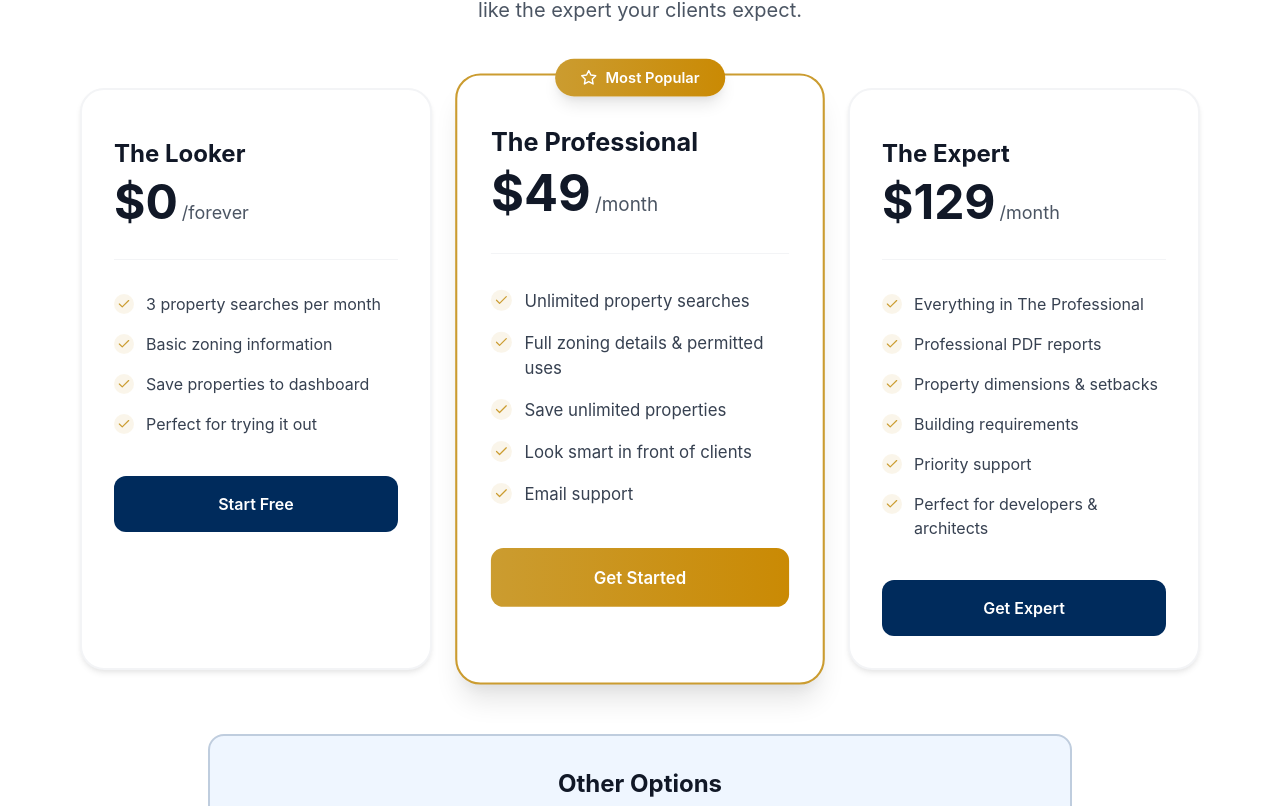
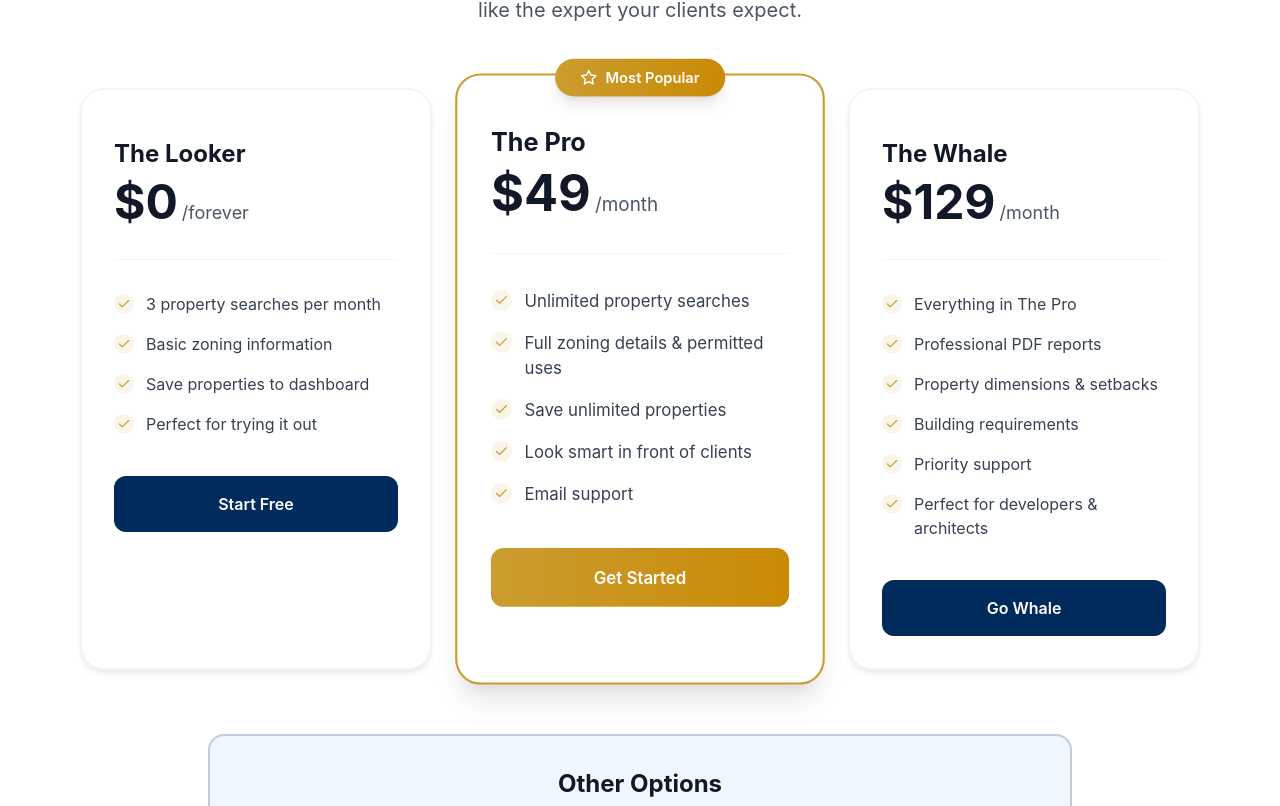
Before and after one commit to jermill/delaware-zoning, a Next.js app: page / in a window 1280 px wide. Shown: the part 1954-2760 px from the top of the page. Built offline with nearby package versions, Linux system fonts and the light colour scheme.

Commit message:
Simplify pricing tier names to The Looker, The Pro, The Whale
- Free tier: The Looker (remains the same)
- $49 tier: The Professional → The Pro
- $129 tier: The Expert → The Whale
- Update FAQ to reference Whale plan
- Clean, memorable naming progression

```diff
--- a/src/components/landing/FAQ.tsx
+++ b/src/components/landing/FAQ.tsx
@@ -12,7 +12,7 @@ export default function FAQ() {
     },
     {
       question: 'Can I export reports?',
-      answer: 'Yes! Expert plan subscribers ($129/month) can download professional PDF reports for any property.'
+      answer: 'Yes! Whale plan subscribers ($129/month) can download professional PDF reports for any property.'
     },
     {
       question: 'Which counties are covered?',
--- a/src/components/landing/Pricing.tsx
+++ b/src/components/landing/Pricing.tsx
@@ -17,8 +17,8 @@ export default function Pricing() {
       cta: 'Start Free'
     },
     {
-      id: 'professional',
-      name: 'The Professional',
+      id: 'pro',
+      name: 'The Pro',
       price: 49,
       period: 'month',
       features: [
@@ -32,19 +32,19 @@ export default function Pricing() {
       popular: true
     },
     {
-      id: 'pro',
-      name: 'The Expert',
+      id: 'whale',
+      name: 'The Whale',
       price: 129,
       period: 'month',
       features: [
-        'Everything in The Professional',
+        'Everything in The Pro',
         'Professional PDF reports',
         'Property dimensions & setbacks',
         'Building requirements',
         'Priority support',
         'Perfect for developers & architects'
       ],
-      cta: 'Get Expert'
+      cta: 'Go Whale'
     }
   ];
 
```
